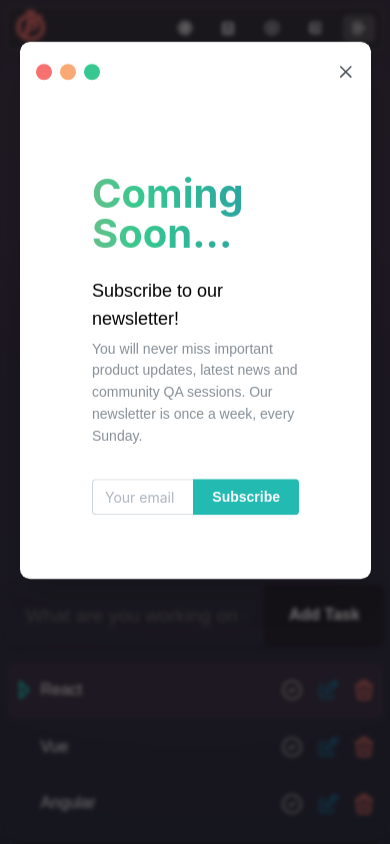
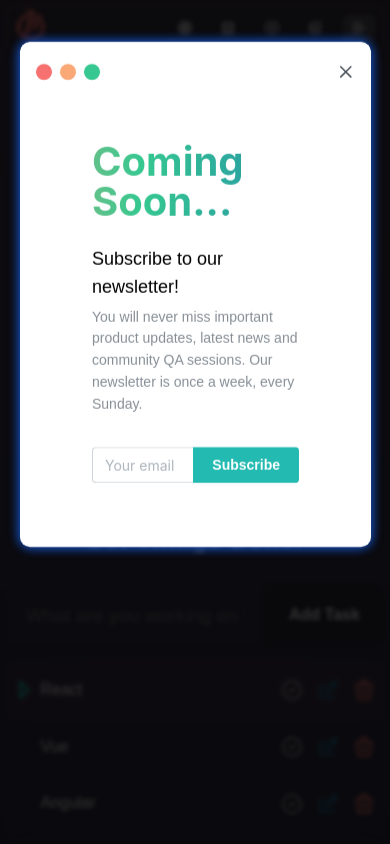
Before and after one commit to rayder-dev/Pomodoro-AI, a React (Vite) app: page / in a window 390 px wide. Both pictures are taken after a click on the element 228 px from the left and 28 px from the top of the page. Shown: the top 844 px of the page. Built offline with nearby package versions, Linux system fonts and the light colour scheme.

Commit message:
Modify badge & modal

```diff
--- a/src/components/Badge/gpt.module.css
+++ b/src/components/Badge/gpt.module.css
@@ -1,15 +1,19 @@
 .gpt-badge {
   zoom: 0.8;
-  opacity: 0.9;
+  /* opacity: 0.9; */
 }
 
-/* From Uiverse.io by 0xnihilism */
 .brutalist-button.openai {
   display: flex;
   align-items: center;
-  width: 240px;
+  width: 170px;
   height: 70px;
-  background-color: #1c5749;
+  background-image: radial-gradient(
+    circle at 50% 0%,
+    rgb(67, 54, 74) 16.4%,
+    rgb(47, 48, 67) 68.2%,
+    rgb(27, 23, 36) 99.1%
+  );
   color: #dadada;
   text-decoration: none;
   font-weight: bold;
@@ -17,16 +21,17 @@
   padding: 0 12px;
   box-sizing: border-box;
   position: relative;
-  box-shadow: 5px 5px 0 #000;
+  box-shadow: 7px 7px 0 #333;
   overflow: hidden;
   transition: all 0.3s ease;
+  transform: translate(-2px, -2px);
 }
 
 .brutalist-button.openai::before {
   content: '';
   position: absolute;
   top: 0;
-  left: -100%;
+  left: 100%;
   width: 100%;
   height: 100%;
   background: linear-gradient(
@@ -38,22 +43,6 @@
   transition: all 0.6s ease;
 }
 
-.brutalist-button.openai:hover::before {
-  left: 100%;
-}
-
-.brutalist-button.openai:hover {
-  background-color: #301140;
-  border: 3px solid #000000;
-  transform: translate(-2px, -2px);
-  box-shadow: 7px 7px 0 #020504;
-}
-
-.brutalist-button.openai:active {
-  transform: translate(2px, 2px);
-  box-shadow: 3px 3px 0 #000;
-}
-
 @keyframes spin-and-zoom {
   0% {
     transform: rotate(0deg) scale(1.1);
@@ -63,7 +52,7 @@
   }
 }
 
-.brutalist-button:hover .openai-icon {
+.brutalist-button .openai-icon {
   animation: spin-and-zoom 1s linear infinite;
 }
 
@@ -98,11 +87,6 @@
 .button-text span:last-child {
   font-size: 16px;
   font-weight: 700;
-  /* text-transform: uppercase; */
   letter-spacing: 0.5px;
-  transition: color 0.3s ease;
+  color: #2eae7f;
 }
-
-.brutalist-button:hover .button-text span:last-child {
-  color: #2eae7f; /* Change this to your desired hover color */
-}
--- a/src/components/Banner/ComingSoon.tsx
+++ b/src/components/Banner/ComingSoon.tsx
@@ -1,8 +1,30 @@
 import { FC } from 'react';
 import { Text, Title, TextInput, Button } from '@mantine/core';
+import { useForm } from '@mantine/form';
 import styles from './comingSoon.module.css';
 
-const ComingSoon: FC = () => {
+interface ComingSoonProps {
+  onClick: () => void;
+}
+
+const ComingSoon: FC<ComingSoonProps> = ({ onClick }) => {
+  const form = useForm({
+    initialValues: {
+      email: '',
+    },
+
+    validate: {
+      email: (val) => (/^\S+@\S+$/.test(val) ? null : 'Invalid email'),
+    },
+  });
+
+  const handleClick = () => {
+    if (form.validate().hasErrors) {
+      return; // Stop if validation fails
+    }
+    onClick();
+  };
+
   return (
     <div className={styles.wrapper}>
       <div className={styles.body}>
@@ -15,13 +37,27 @@ const ComingSoon: FC = () => {
           community QA sessions. Our newsletter is once a week, every Sunday.
         </Text>
 
-        <div className={styles.controls}>
-          <TextInput
-            placeholder="Your email"
-            classNames={{ input: styles.input, root: styles.inputWrapper }}
-          />
-          <Button className={styles.control}>Subscribe</Button>
-        </div>
+        <form onSubmit={form.onSubmit(() => {})}>
+          <div className={styles.controls}>
+            <TextInput
+              classNames={{ input: styles.input, root: styles.inputWrapper }}
+              placeholder="Your email"
+              type="text"
+              value={form.values.email}
+              onChange={(event) =>
+                form.setFieldValue('email', event.currentTarget.value)
+              }
+              error={form.errors.email && 'Invalid email'}
+            />
+            <Button
+              onClick={handleClick}
+              type="submit"
+              className={styles.control}
+            >
+              Subscribe
+            </Button>
+          </div>
+        </form>
       </div>
     </div>
   );
--- a/src/components/Banner/comingSoon.module.css
+++ b/src/components/Banner/comingSoon.module.css
@@ -1,4 +1,5 @@
 .wrapper {
+  max-width: 400px;
   display: flex;
   align-items: center;
   border-radius: var(--mantine-radius-md);
@@ -9,12 +10,6 @@
   @media (max-width: $mantine-breakpoint-sm) {
     flex-direction: column-reverse;
     padding: var(--mantine-spacing-xl);
-  }
-}
-.body {
-  @media (max-width: $mantine-breakpoint-sm) {
-    padding-right: 0;
-    margin-top: var(--mantine-spacing-xl);
   }
 }
 
--- a/src/components/Drawer/AiDrawer.tsx
+++ b/src/components/Drawer/AiDrawer.tsx
@@ -44,6 +44,11 @@ const AiDrawer: FC<AiDrawerProps> = ({ opened, close }) => {
         duration: 150,
         timingFunction: 'linear',
       }}
+      shadow="5px 0 10px rgba(24, 94, 224, 0.3), 6px 0 12px rgba(0, 0, 0, 0.3)"
+      overlayProps={{
+        backgroundOpacity: 0.1,
+        blur: 0,
+      }}
       className={styles.drawerContainer}
     >
       <div
--- a/src/components/Header/Header.tsx
+++ b/src/components/Header/Header.tsx
@@ -96,8 +96,12 @@ const Header: FC<HeaderProps> = ({ onDrawerOpen, section }) => {
       <ModalWrapper opened={modalOpen} close={handleModalClose}>
         {selectedNavBtn === 'Singin' && <AuthenticationForm />}
         {selectedNavBtn === 'Contact' && <Contact />}
-        {selectedNavBtn === 'Calendar' && <ComingSoon />}
-        {selectedNavBtn === 'Setting' && <ComingSoon />}
+        {selectedNavBtn === 'Calendar' && (
+          <ComingSoon onClick={handleModalClose} />
+        )}
+        {selectedNavBtn === 'Setting' && (
+          <ComingSoon onClick={handleModalClose} />
+        )}
       </ModalWrapper>
     </>
   );
--- a/src/components/Header/header.module.css
+++ b/src/components/Header/header.module.css
@@ -20,7 +20,7 @@ header {
   align-items: center;
   background-color: rgb(51, 51, 51, 0.5);
   border-radius: 0.5em;
-  box-shadow: 0 4px 30px rgba(0, 0, 0, 0.1);
+  box-shadow: 0 4px 15px rgba(0, 0, 0, 0.2);
   backdrop-filter: blur(10px);
   -webkit-backdrop-filter: blur(10px);
   border: 1px solid rgba(255, 255, 255, 0.15);
--- a/src/components/Modal/ModalWrapper.tsx
+++ b/src/components/Modal/ModalWrapper.tsx
@@ -28,8 +28,9 @@ const ModalWrapper: FC<ModalWrapperProps> = ({ opened, close, children }) => {
       radius={10}
       closeOnClickOutside={true}
       closeOnEscape={true}
+      shadow="0 0 12px rgba(24, 94, 224, .7), 0 0 12px rgba(24, 94, 224, .7)"
       overlayProps={{
-        backgroundOpacity: 0.55,
+        backgroundOpacity: 0.8,
         blur: 2,
       }}
     >
--- a/src/components/Modal/TimeUpModal.tsx
+++ b/src/components/Modal/TimeUpModal.tsx
@@ -58,6 +58,7 @@ const TimeUpModal: FC<TimeUpModalProps> = ({
       radius={20}
       closeOnClickOutside={false}
       closeOnEscape={false}
+      shadow="0 0 12px rgba(24, 94, 224, .7), 0 0 12px rgba(24, 94, 224, .7)"
       overlayProps={{
         backgroundOpacity: 0.55,
         blur: 2,
--- a/src/containers/Home/home.module.css
+++ b/src/containers/Home/home.module.css
@@ -73,6 +73,10 @@ main section:first-child {
   padding-top: 5em;
 }
 
+main section:nth-child(2) {
+  box-shadow: 0 -4px 20px rgba(0, 0, 0, 0.494);
+}
+
 main section:nth-child(2),
 main section:last-child {
   background-color: #e8e8e8;
```
